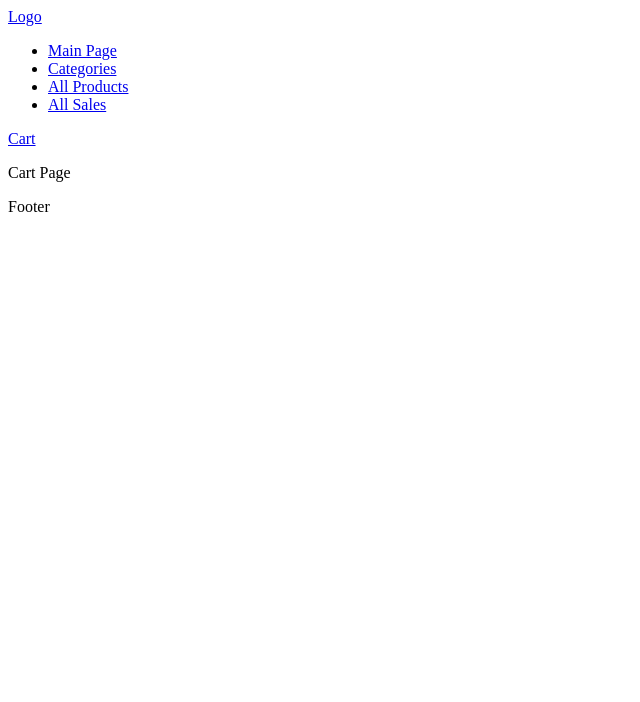
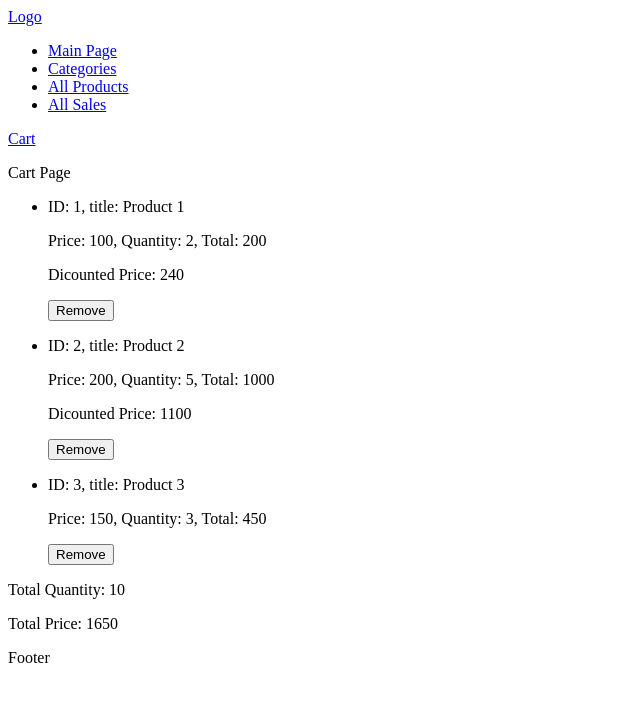
Before and after one commit to slavabez/react-final-project-structure, a React (Vite) app: page /cart in a window 1280 px wide. Shown: the top 702 px of the page, without its empty margins (0-640 px from the left). Built offline with nearby package versions, Linux system fonts and the light colour scheme.

Commit message:
Added cart logic

```diff
--- a/src/pages/Cart/CartPage.jsx
+++ b/src/pages/Cart/CartPage.jsx
@@ -1,7 +1,72 @@
+import { Link } from "react-router-dom";
+
+const cartItems = [
+  {
+    id: 1,
+    title: "Product 1",
+    image: "https://via.placeholder.com/150",
+    price: 100,
+    discountPrice: 120,
+    quantity: 2,
+  },
+  {
+    id: 2,
+    title: "Product 2",
+    image: "https://via.placeholder.com/150",
+    price: 200,
+    discountPrice: 220,
+    quantity: 5,
+  },
+  {
+    id: 3,
+    title: "Product 3",
+    image: "https://via.placeholder.com/150",
+    price: 150,
+    discountPrice: null,
+    quantity: 3,
+  },
+];
+
 export default function CartPage() {
+  const totalQuantity = cartItems.reduce(
+    (total, item) => total + item.quantity,
+    0
+  );
+
+  const totalPrice = cartItems.reduce(
+    (total, item) => total + item.price * item.quantity,
+    0
+  );
+
   return (
     <div>
       <p>Cart Page</p>
+      {cartItems.length === 0 ? (
+        <div>
+          <p>Cart is empty</p>
+          <Link to="/products">Continue shopping</Link>
+        </div>
+      ) : (
+        <ul>
+          {cartItems.map((item) => (
+            <li key={item.id}>
+              <p>
+                ID: {item.id}, title: {item.title}
+              </p>
+              <p>
+                Price: {item.price}, Quantity: {item.quantity}, Total:{" "}
+                {item.price * item.quantity}
+              </p>
+              {item.discountPrice && (
+                <p>Dicounted Price: {item.discountPrice * item.quantity}</p>
+              )}
+              <button>Remove</button>
+            </li>
+          ))}
+        </ul>
+      )}
+      <p>Total Quantity: {totalQuantity}</p>
+      <p>Total Price: {totalPrice}</p>
     </div>
   );
 }
--- a/src/pages/Products/All/AllProductsPage.jsx
+++ b/src/pages/Products/All/AllProductsPage.jsx
@@ -1,4 +1,4 @@
-import { useSearchParams } from "react-router-dom";
+import { useSearchParams, Link } from "react-router-dom";
 import axios from "axios";
 import { useEffect, useState } from "react";
 
@@ -84,10 +84,13 @@ export default function AllProductsPage() {
         </select>
       </label>
       {filteredProducts.map((product) => (
-        <div key={product.id}>
-          <p>{product.title}</p>
-          <p>{product.price}</p>
-        </div>
+        <Link to={`/products/${product.id}`} key={product.id}>
+          <div>
+            <p>ID: {product.id}</p>
+            <p>TITLE: {product.title}</p>
+            <p>PRICE: {product.price}</p>
+          </div>
+        </Link>
       ))}
     </div>
   );
```
Also changed, not shown: src/store.js (added, +38 -0 lines).
